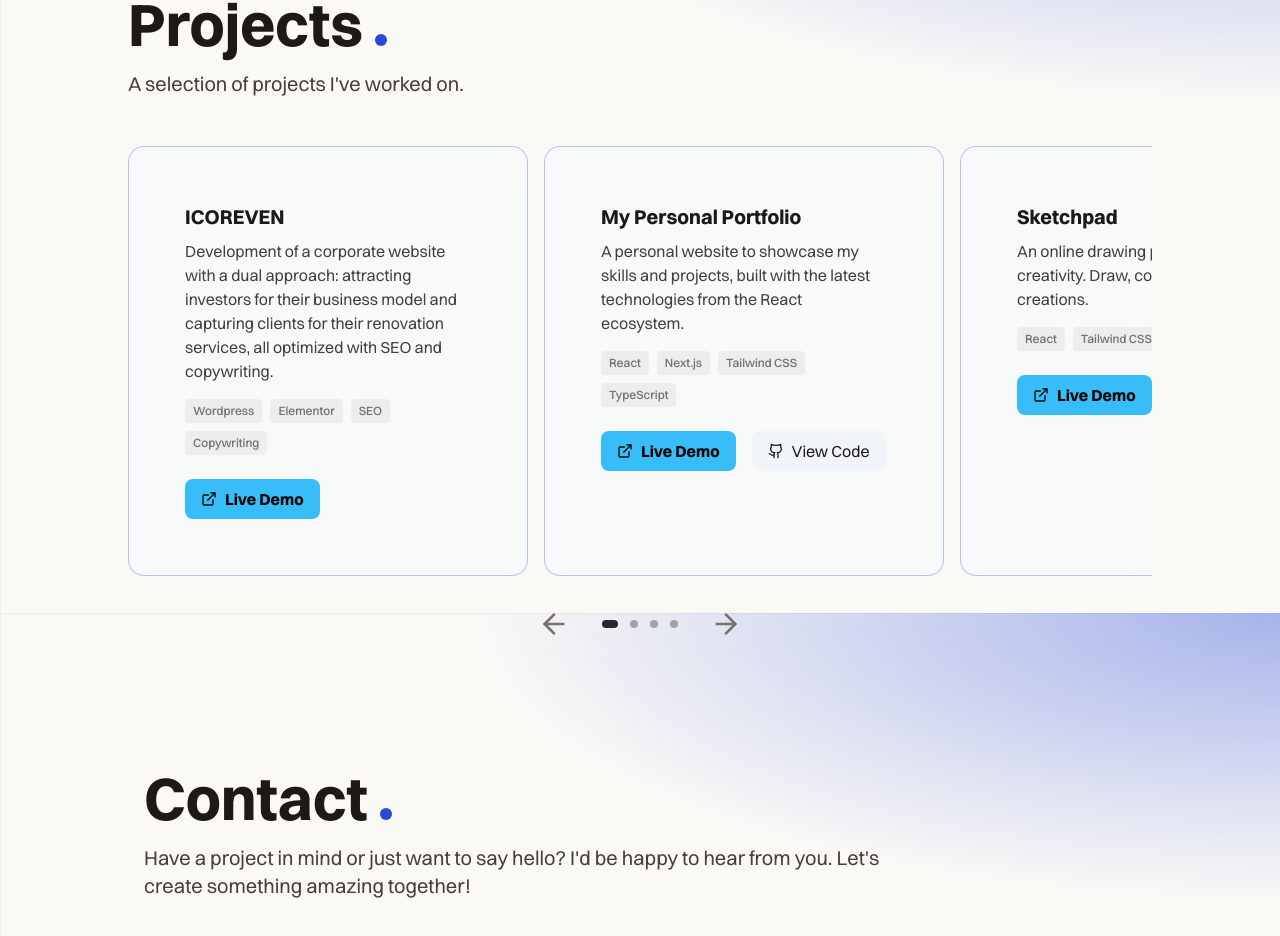
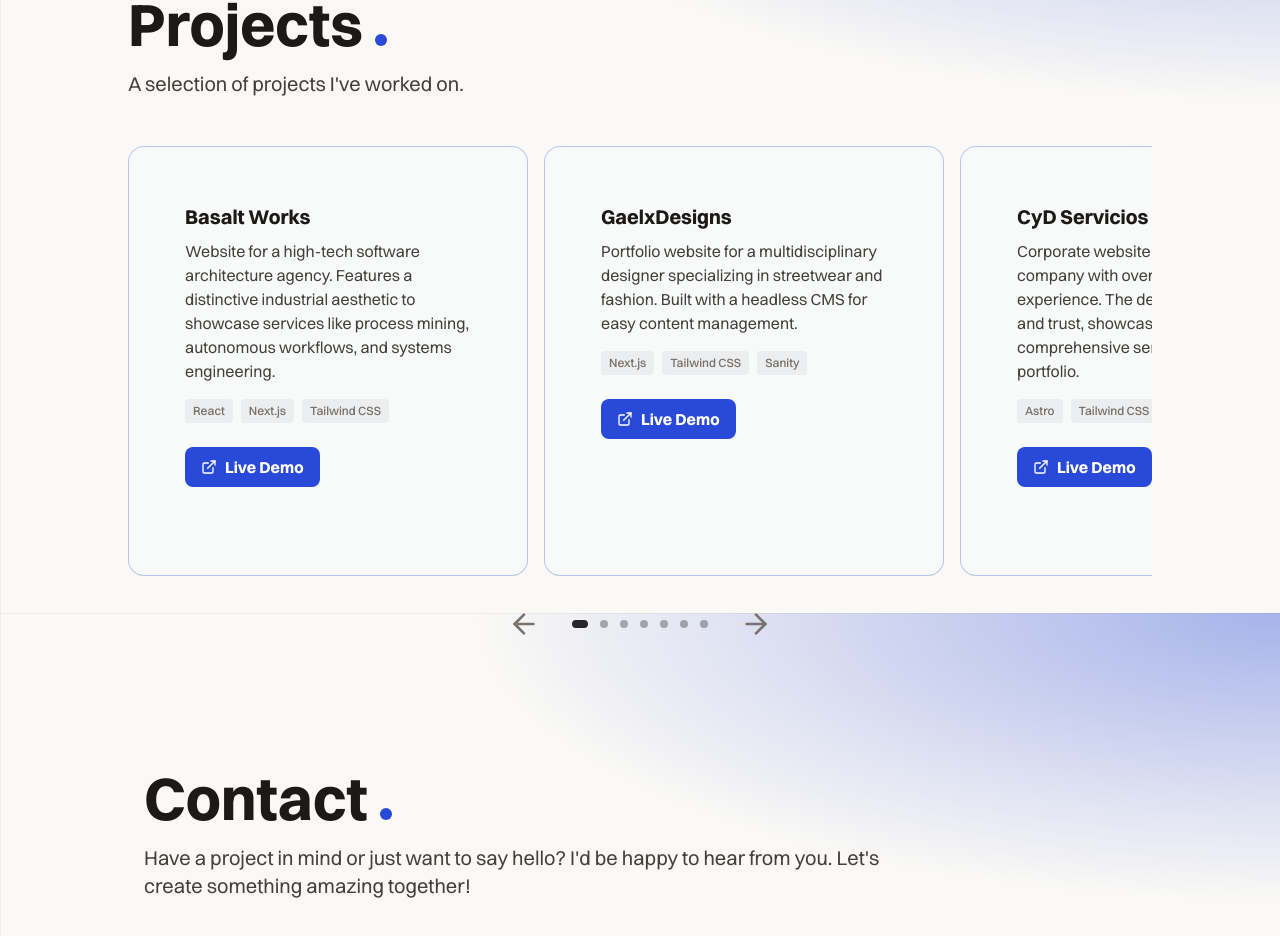
Before and after one commit to ericpastorm/mi-portfolio, a Next.js app: page /en in a window 1280 px wide. Shown: the part 1787-2723 px from the top of the page. Built offline with nearby package versions, Linux system fonts and the light colour scheme; no server answers.

Commit message:
New color and projects

```diff
--- a/app/dictionaries.ts
+++ b/app/dictionaries.ts
@@ -9,4 +9,9 @@ const dictionaries = {
   es: () => import('../dictionaries/es.json').then((module) => module.default),
 };
 
-export const getDictionary = async (locale: Locale) => dictionaries[locale]();
+export const getDictionary = async (locale: Locale) => {
+  if (dictionaries[locale]) {
+    return dictionaries[locale]();
+  }
+  return dictionaries['es']();
+};
--- a/app/globals.css
+++ b/app/globals.css
@@ -11,7 +11,7 @@
     --text-muted: 163 163 163;      /* #A3A3A3 - Gris medio para párrafos */
     --text-subtle: 115 115 115;     /* #737373 - Gris sutil para texto secundario */
     --panel-background: 28 28 28;  /* #1C1C1C - Para los paneles */
-    --accent: 255 107 53;     /* #294AD9 - Azul como acentos */
+    --accent: 247 183 49;     /* #FED330 - Amarillo como acentos */
   }
 
   /* TEMA CLARO */
--- a/components/ProjectCard.tsx
+++ b/components/ProjectCard.tsx
@@ -26,7 +26,7 @@ export function ProjectCard({ project, labels }: { project: ProjectItem; labels:
         </div>
         <div className="flex items-center gap-4">
           {project.demoUrl && (
-            <a href={project.demoUrl} target="_blank" className="flex items-center gap-2 px-4 py-2 rounded-lg text-black font-bold bg-[rgb(56,189,248)] hover:bg-[rgba(19, 101, 136, 1)]/90 transition-colors">
+            <a href={project.demoUrl} target="_blank" className="flex items-center gap-2 px-4 py-2 rounded-lg font-bold transition-colors bg-[rgb(var(--accent))] hover:bg-[rgb(var(--accent))]/90 text-primary-foreground dark:text-black text-white">
               <ExternalLink className="h-4 w-4" />
               {labels.liveDemo}
             </a>
--- a/data/projects.ts
+++ b/data/projects.ts
@@ -10,6 +10,24 @@ export type ProjectType = {
 
 // Function to get projects data with translations
 export const getProjectsData = (t: any): ProjectType[] => [
+  {
+    title: t('projects.items.basaltworks.title'),
+    description: t('projects.items.basaltworks.description'),
+    tags: ["React", "Next.js", "Tailwind CSS"],
+    demoUrl: "https://basaltworks.com/",
+  },
+  {
+    title: t('projects.items.gaelxdesigns.title'),
+    description: t('projects.items.gaelxdesigns.description'),
+    tags: ["Next.js", "Tailwind CSS", "Sanity"],
+    demoUrl: "https://gaelxdesigns.com/",
+  },
+  {
+    title: t('projects.items.cydservicios.title'),
+    description: t('projects.items.cydservicios.description'),
+    tags: ["Astro", "Tailwind CSS"],
+    demoUrl: "https://cydservicios.com/",
+  },
   {
     title: t('projects.items.icoreven.title'),
     description: t('projects.items.icoreven.description'),
--- a/dictionaries/en.json
+++ b/dictionaries/en.json
@@ -28,6 +28,27 @@
     "liveDemo": "Live Demo",
     "viewCode": "View Code",
     "items": {
+      "basaltworks": {
+        "title": "Basalt Works",
+        "description": "Website for a high-tech software architecture agency. Features a distinctive industrial aesthetic to showcase services like process mining, autonomous workflows, and systems engineering.",
+        "tags": ["React", "Next.js", "Tailwind CSS"],
+        "demoUrl": "https://basaltworks.com/",
+        "codeUrl": null
+      },
+      "gaelxdesigns": {
+        "title": "GaelxDesigns",
+        "description": "Portfolio website for a multidisciplinary designer specializing in streetwear and fashion. Built with a headless CMS for easy content management.",
+        "tags": ["Next.js", "Tailwind CSS", "Sanity"],
+        "demoUrl": "https://gaelxdesigns.com/",
+        "codeUrl": null
+      },
+      "cydservicios": {
+        "title": "CyD Servicios",
+        "description": "Corporate website for a construction company with over 20 years of experience. The design reflects solidity and trust, showcasing their comprehensive services and extensive portfolio.",
+        "tags": ["Astro", "Tailwind CSS"],
+        "demoUrl": "https://cydservicios.com/",
+        "codeUrl": null
+      },
       "icoreven": {
         "title": "ICOREVEN",
         "description": "Development of a corporate website with a dual approach: attracting investors for their business model and capturing clients for their renovation services, all optimized with SEO and copywriting.",
--- a/dictionaries/es.json
+++ b/dictionaries/es.json
@@ -28,6 +28,27 @@
     "liveDemo": "Visitar",
     "viewCode": "Ver Código",
     "items": {
+      "basaltworks": {
+        "title": "Basalt Works",
+        "description": "Web para una agencia de arquitectura de software high-tech. Presenta una estética industrial distintiva para mostrar servicios como minería de procesos, flujos de trabajo autónomos e ingeniería de sistemas.",
+        "tags": ["React", "Next.js", "Tailwind CSS"],
+        "demoUrl": "https://basaltworks.com/",
+        "codeUrl": null
+      },
+      "gaelxdesigns": {
+        "title": "GaelxDesigns",
+        "description": "Web portfolio para un diseñador multidisciplinar especializado en streetwear y moda. Construido con un CMS headless para una gestión de contenido sencilla.",
+        "tags": ["Next.js", "Tailwind CSS", "Sanity"],
+        "demoUrl": "https://gaelxdesigns.com/",
+        "codeUrl": null
+      },
+      "cydservicios": {
+        "title": "CyD Servicios",
+        "description": "Web corporativa para una constructora con más de 20 años de trayectoria. El diseño refleja solidez y confianza, mostrando sus servicios integrales y extenso portafolio.",
+        "tags": ["Astro", "Tailwind CSS"],
+        "demoUrl": "https://cydservicios.com/",
+        "codeUrl": null
+      },
       "icoreven": {
         "title": "ICOREVEN",
         "description": "Desarrollo de una web corporativa con un enfoque dual: atraer inversores para su modelo de negocio y captar clientes para sus servicios de reforma, todo optimizado con SEO y copywriting.",
```
